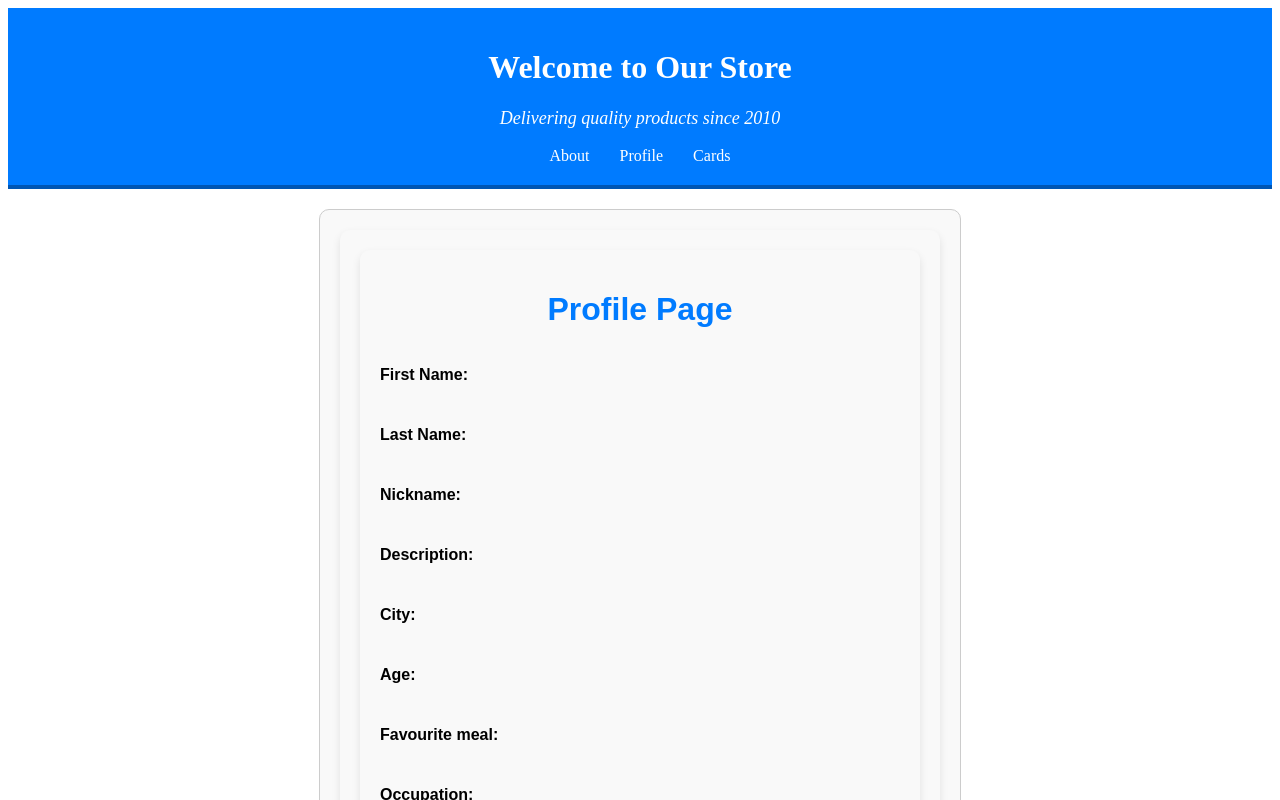
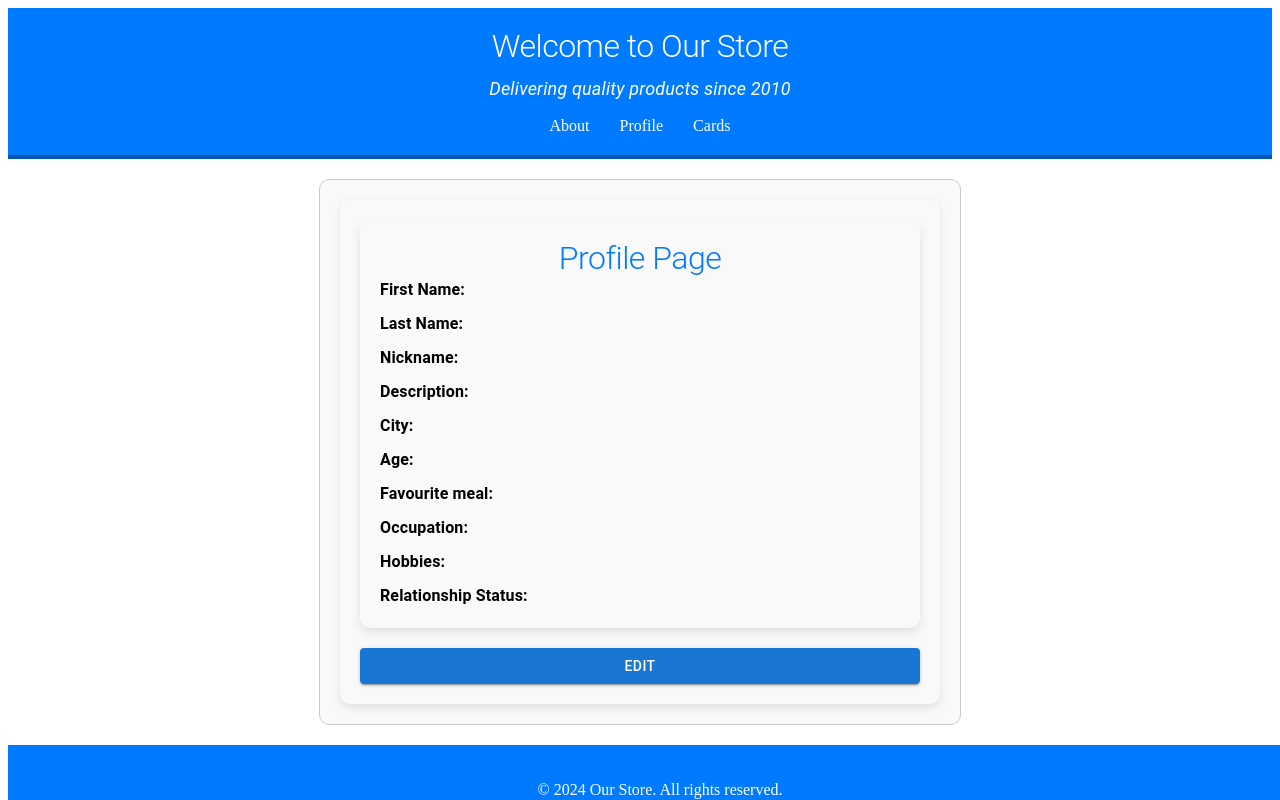
Before and after one commit to Mmishaaa/SVCH, a React (Vite) app in the folder labrab2/: page /profile in a window 1280 px wide. Shown: the top 800 px of the page. Built offline with nearby package versions, Linux system fonts and the light colour scheme.

Commit message:
add Typography from MUI

```diff
--- a/labrab2/src/components/aboutContent.jsx
+++ b/labrab2/src/components/aboutContent.jsx
@@ -1,64 +1,82 @@
 import React from "react";
-import { Box } from "@mui/material";
+import { Box, Typography } from "@mui/material";
 
 const AboutPage = () => {
   return (
     <Box sx={pageStyle}>
       <main style={mainStyle}>
         <section style={sectionStyle}>
-          <h2 style={headingStyle}>About Our Store</h2>
+          <Typography variant="h2" sx={{ ...headingStyle, fontSize: '24px' }}>
+            About Our Store
+          </Typography>
           <Box sx={contentStyle}>
-            <p>
+            <Typography>
               Welcome to <strong>Our Store</strong>, where quality meets affordability! Founded in 2010, we have
               grown to be a trusted name in the retail industry, offering a diverse range of products, from stylish
               clothing to cutting-edge electronics. Our mission is to provide you with an enjoyable shopping experience
               that keeps you coming back for more.
-            </p>
+            </Typography>
           </Box>
         </section>
 
         <section style={sectionStyle}>
-          <h2 style={headingStyle}>Our Mission</h2>
+          <Typography variant="h2" sx={{ ...headingStyle, fontSize: '24px' }}>
+            Our Mission
+          </Typography>
           <Box sx={contentStyle}>
-            <p>
+            <Typography>
               Our mission is simple: to bring you the best products at the best prices, coupled with
               exceptional customer service. We continuously strive to enhance our offerings, ensuring that you find
               exactly what you're looking for every time you visit us.
-            </p>
+            </Typography>
           </Box>
         </section>
 
         <section style={sectionStyle}>
-          <h2 style={headingStyle}>Meet Our Team</h2>
+          <Typography variant="h2" sx={{ ...headingStyle, fontSize: '24px' }}>
+            Meet Our Team
+          </Typography>
           <Box sx={contentStyle}>
-            <p>
+            <Typography>
               Our dedicated team is at the heart of everything we do. From customer service to product selection,
               each member plays a vital role in ensuring that you have a fantastic experience.
               <strong> We’re here to help!</strong>
-            </p>
+            </Typography>
           </Box>
         </section>
 
         <section style={sectionStyle}>
-          <h2 style={headingStyle}>What Our Customers Say</h2>
+          <Typography variant="h2" sx={{ ...headingStyle, fontSize: '24px' }}>
+            What Our Customers Say
+          </Typography>
           <blockquote style={blockquoteStyle}>
-            "Shopping at Our Store has been a fantastic experience! The variety of products is incredible, and I always find what I need."
+            <Typography>
+              "Shopping at Our Store has been a fantastic experience! The variety of products is incredible, and I always find what I need."
+            </Typography>
             <cite>— Sarah J.</cite>
           </blockquote>
           <blockquote style={blockquoteStyle}>
-            "I ordered a laptop from here, and it arrived in perfect condition. Excellent service and fast shipping!"
+            <Typography>
+              "I ordered a laptop from here, and it arrived in perfect condition. Excellent service and fast shipping!"
+            </Typography>
             <cite>— John D.</cite>
           </blockquote>
           <blockquote style={blockquoteStyle}>
-            "The customer support team is amazing! They helped me with my order, and I couldn't be happier with my purchase."
+            <Typography>
+              "The customer support team is amazing! They helped me with my order, and I couldn't be happier with my purchase."
+            </Typography>
             <cite>— Emily R.</cite>
           </blockquote>
           <blockquote style={blockquoteStyle}>
-            "Our Store always has the best deals! I've saved so much money shopping here, and the quality is top-notch."
+            <Typography>
+              "Our Store always has the best deals! I've saved so much money shopping here, and the quality is top-notch."
+            </Typography>
             <cite>— Michael T.</cite>
           </blockquote>
           <blockquote style={blockquoteStyle}>
-            "I love the selection of clothing! Every time I visit, I leave with something stylish and affordable."
+            <Typography>
+              "I love the selection of clothing! Every time I visit, I leave with something stylish and affordable."
+            </Typography>
             <cite>— Jessica L.</cite>
           </blockquote>
         </section>
--- a/labrab2/src/components/header.jsx
+++ b/labrab2/src/components/header.jsx
@@ -1,10 +1,15 @@
 import { Link } from "react-router-dom";
+import { Typography } from "@mui/material";
 
 const Header = () => {
   return (
     <header style={{ backgroundColor: "#007bff", color: "#fff", padding: "20px", textAlign: "center", borderBottom: "4px solid #0056b3" }}>
-      <h1>Welcome to Our Store</h1>
-      <p style={{ fontSize: "18px", marginTop: "10px", fontStyle: "italic" }}>Delivering quality products since 2010</p>
+      <Typography variant="h1" sx={{ fontSize: "32px" }}>
+        Welcome to Our Store
+      </Typography>
+      <Typography sx={{ fontSize: "18px", marginTop: "10px", fontStyle: "italic" }}>
+        Delivering quality products since 2010
+      </Typography>
       <nav style={{ marginTop: "15px" }}>
         <Link to="/about" style={linkStyles}>
           About
@@ -26,4 +31,4 @@ const linkStyles = {
   color: "#fff",
   margin: "0 15px",
   textDecoration: "none"
-}
+};
--- a/labrab2/src/components/profileDetails.jsx
+++ b/labrab2/src/components/profileDetails.jsx
@@ -1,5 +1,5 @@
 import React from "react";
-import { Box } from "@mui/material";
+import { Box, Typography } from "@mui/material";
 
 function ProfileDetails({ profile }) {
   const styles = {
@@ -25,18 +25,40 @@ function ProfileDetails({ profile }) {
 
   return (
     <Box sx={styles.container}>
-      <h1 style={styles.title}>Profile Page</h1>
+      <Typography variant="h1" sx={{ fontSize: '32px', ...styles.title }}>
+        Profile Page
+      </Typography>
       <Box sx={styles.profileInfo}>
-        <p><strong>First Name:</strong> {profile.firstName}</p>
-        <p><strong>Last Name:</strong> {profile.lastName}</p>
-        <p><strong>Nickname:</strong> {profile.nickname}</p>
-        <p><strong>Description:</strong> {profile.description}</p>
-        <p><strong>City:</strong> {profile.city}</p>
-        <p><strong>Age:</strong> {profile.age}</p>
-        <p><strong>Favourite meal:</strong> {profile.meal}</p>
-        <p><strong>Occupation:</strong> {profile.occupation}</p>
-        <p><strong>Hobbies:</strong> {profile.hobbies}</p>
-        <p><strong>Relationship Status:</strong> {profile.relationshipStatus}</p>
+        <Typography>
+          <strong>First Name:</strong> {profile.firstName}
+        </Typography>
+        <Typography>
+          <strong>Last Name:</strong> {profile.lastName}
+        </Typography>
+        <Typography>
+          <strong>Nickname:</strong> {profile.nickname}
+        </Typography>
+        <Typography>
+          <strong>Description:</strong> {profile.description}
+        </Typography>
+        <Typography>
+          <strong>City:</strong> {profile.city}
+        </Typography>
+        <Typography>
+          <strong>Age:</strong> {profile.age}
+        </Typography>
+        <Typography>
+          <strong>Favourite meal:</strong> {profile.meal}
+        </Typography>
+        <Typography>
+          <strong>Occupation:</strong> {profile.occupation}
+        </Typography>
+        <Typography>
+          <strong>Hobbies:</strong> {profile.hobbies}
+        </Typography>
+        <Typography>
+          <strong>Relationship Status:</strong> {profile.relationshipStatus}
+        </Typography>
       </Box>
     </Box>
   );
--- a/labrab2/src/pages/NotFound.jsx
+++ b/labrab2/src/pages/NotFound.jsx
@@ -1,5 +1,5 @@
 import React from 'react';
-import { Box } from '@mui/material'; // Импортируем Box из MUI
+import { Box, Typography } from '@mui/material';
 
 const NotFoundPage = () => {
   return (
@@ -27,23 +27,24 @@ const NotFoundPage = () => {
           boxShadow: '0 4px 8px rgba(0, 0, 0, 0.2)',
         }}
       >
-        <h1
-          style={{
-            fontSize: '2rem',
+        <Typography
+          variant="h1"
+          sx={{
+            fontSize: '32px',
             marginBottom: '10px',
             color: '#dc3545',
           }}
         >
           404 - Page Not Found
-        </h1>
-        <p
-          style={{
+        </Typography>
+        <Typography
+          sx={{
             fontSize: '1.2rem',
             marginBottom: '20px',
           }}
         >
           The page with this URL doesn't exist. Please check the URL or go back to the homepage.
-        </p>
+        </Typography>
       </Box>
     </Box>
   );
--- a/labrab2/src/pages/cardsPage.jsx
+++ b/labrab2/src/pages/cardsPage.jsx
@@ -1,7 +1,7 @@
 import { useState, useEffect } from "react";
 import data from "../data/data.json";
 import CardsList from "../components/cardsList";
-import { Button } from "@mui/material";
+import { Button, Typography } from "@mui/material";
 import { Box } from '@mui/material';
 
 const CardsPage = () => {
@@ -26,7 +26,12 @@ const CardsPage = () => {
 
   return (
     <Box sx={{ padding: '20px' }}>
-      <h1>Card Gallery</h1>
+      <Typography
+        variant="h1"
+        sx={{ fontSize: '32px', marginBottom: '20px' }}
+      >
+        Card Gallery
+      </Typography>
       <Button
         variant="contained"
         color="primary"
```
